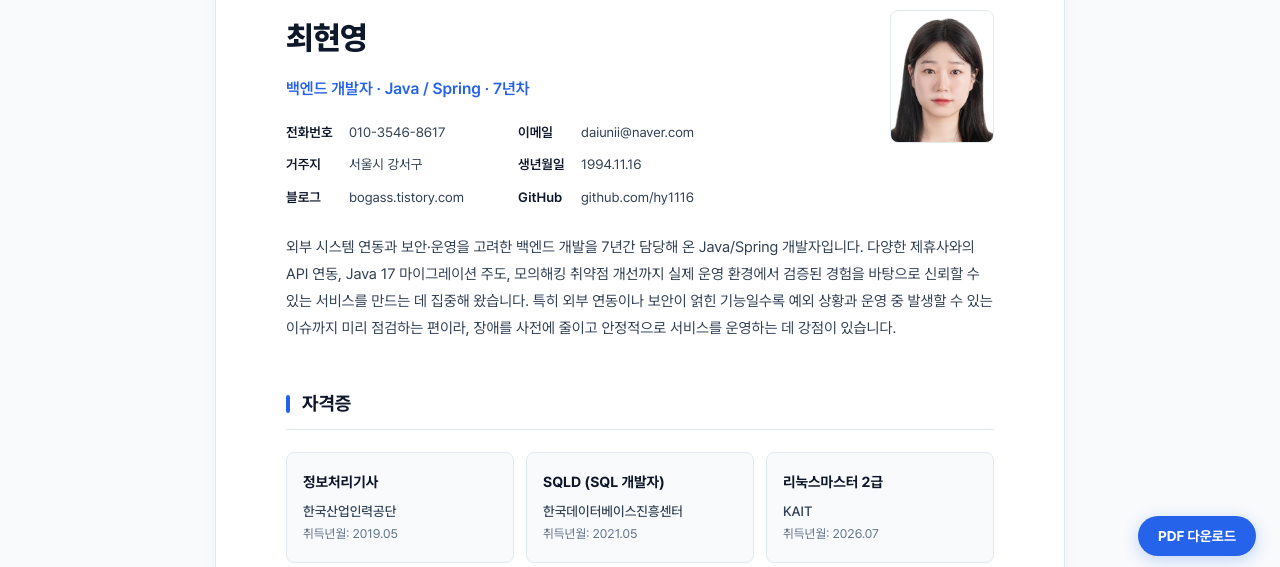
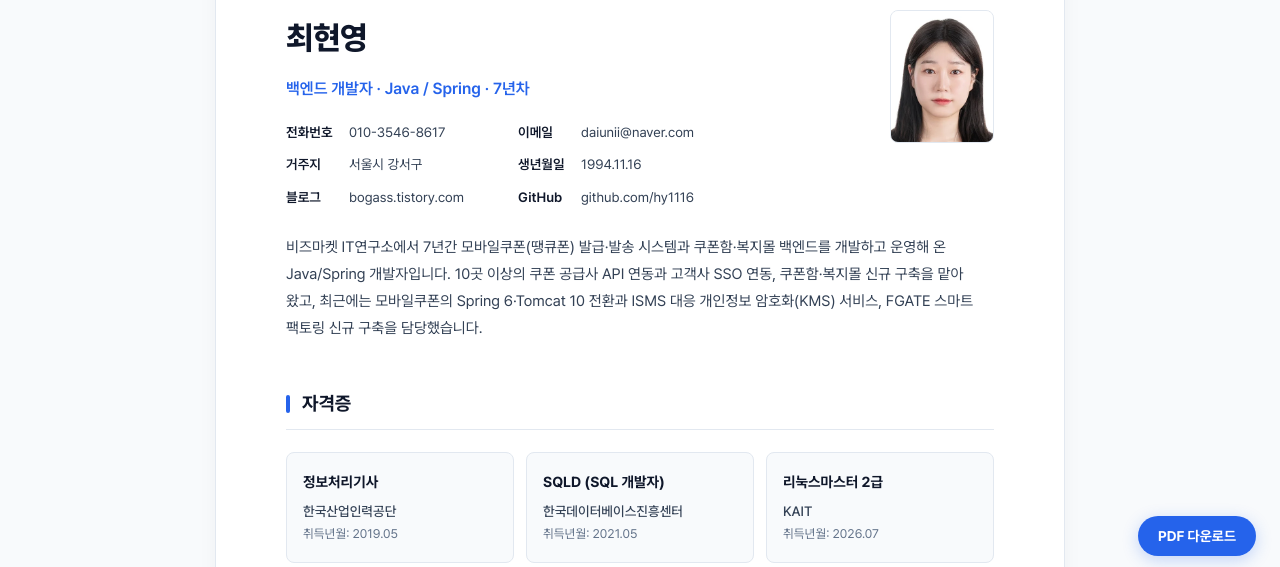
Before and after one commit to hy1116/resume, a Spring Boot app: page / in a window 1280 px wide. Shown: the part 220-787 px from the top of the page. Run offline with Spring Boot 4, Linux system fonts and the light colour scheme.

Commit message:
이력서 머릿말 업데이트

```diff
--- a/src/main/resources/templates/resume.html
+++ b/src/main/resources/templates/resume.html
@@ -54,7 +54,7 @@
         </div>
 
         <section>
-            <p class="intro-p">외부 시스템 연동과 보안&middot;운영을 고려한 백엔드 개발을 7년간 담당해 온 Java/Spring 개발자입니다. 다양한 제휴사와의 API 연동, Java 17 마이그레이션 주도, 모의해킹 취약점 개선까지 실제 운영 환경에서 검증된 경험을 바탕으로 신뢰할 수 있는 서비스를 만드는 데 집중해 왔습니다. 특히 외부 연동이나 보안이 얽힌 기능일수록 예외 상황과 운영 중 발생할 수 있는 이슈까지 미리 점검하는 편이라, 장애를 사전에 줄이고 안정적으로 서비스를 운영하는 데 강점이 있습니다.</p>
+            <p class="intro-p">비즈마켓 IT연구소에서 7년간 모바일쿠폰(땡큐폰) 발급&middot;발송 시스템과 쿠폰함&middot;복지몰 백엔드를 개발하고 운영해 온 Java/Spring 개발자입니다. 10곳 이상의 쿠폰 공급사 API 연동과 고객사 SSO 연동, 쿠폰함&middot;복지몰 신규 구축을 맡아 왔고, 최근에는 모바일쿠폰의 Spring 6&middot;Tomcat 10 전환과 ISMS 대응 개인정보 암호화(KMS) 서비스, FGATE 스마트 팩토링 신규 구축을 담당했습니다.</p>
         </section>
 
         <section>
```
